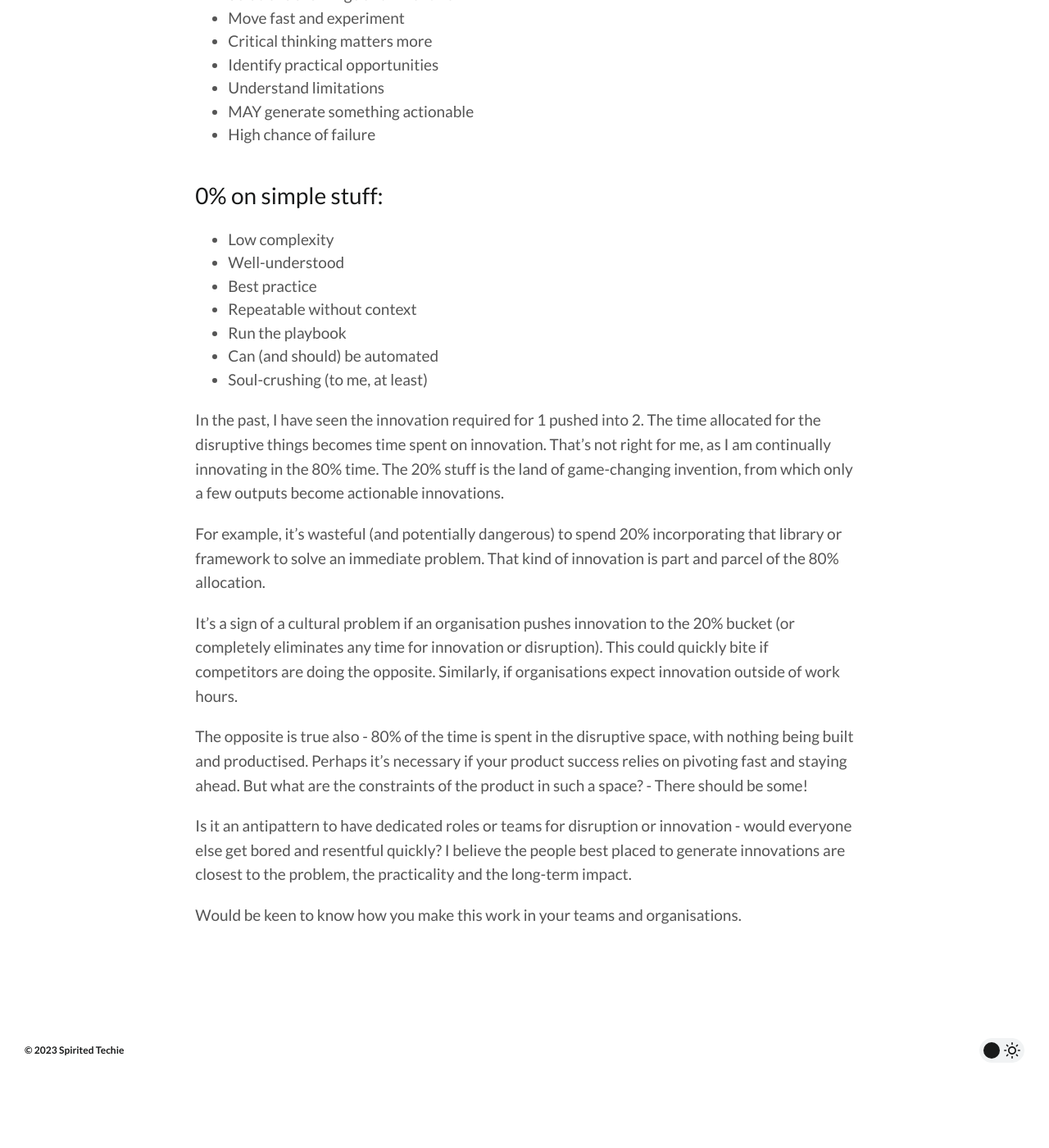
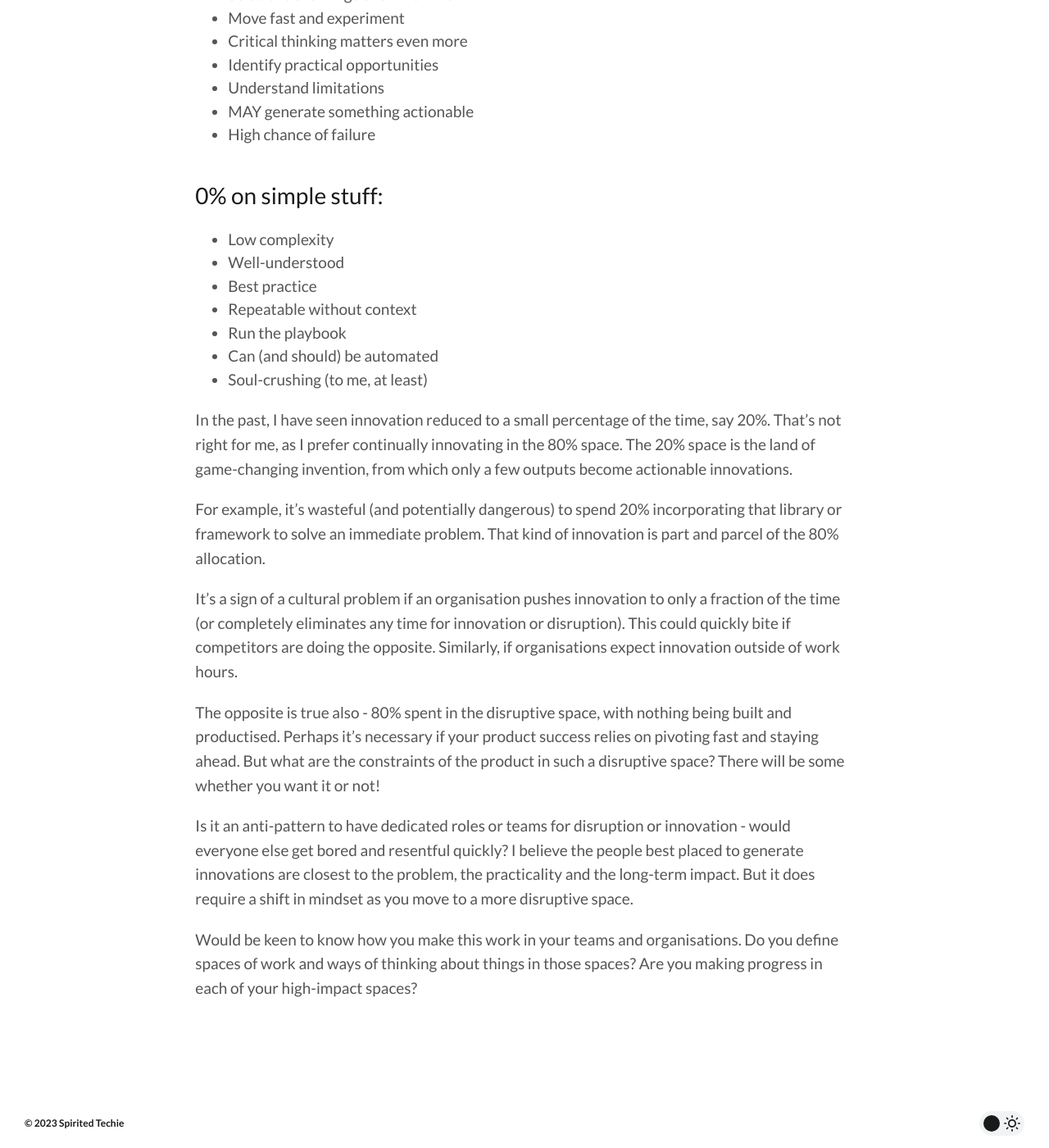
Before and after one commit to spiritedtechie/spiritedtechie.com, a Jekyll site: the page built from collections/_posts/2023-08-18-time-spend-on-different-kinds-of-work.md, in a window 1280 px wide and 1400 px high, scrolled down 1851 px. Shown: the whole window at 82% size. Built offline with Jekyll 4.4.1, drawn with Linux system fonts in a browser that asks for light colours; nearby versions of some CDN libraries; comment, search, counter and statistics services are not loaded; before the commit the page ends 3162 px from its top, so only the background shows below that; some of the changed text lies outside the part shown.

Commit message:
Tweaks to blog post

```diff
--- a/collections/_posts/2023-08-18-time-spend-on-different-kinds-of-work.md
+++ b/collections/_posts/2023-08-18-time-spend-on-different-kinds-of-work.md
@@ -26,10 +26,10 @@ The percentages are a personal choice shaped by context and experience. Proporti
 ## 10-20% on disruptive stuff:
 - Goal and problem is less clear
 - Understanding potential
-- Discover goals & problems
+- Discover goals, problems & products
 - Solutions are fringe and inventive
 - Move fast and experiment
-- Critical thinking matters more
+- Critical thinking matters even more
 - Identify practical opportunities
 - Understand limitations
 - MAY generate something actionable
@@ -44,14 +44,14 @@ The percentages are a personal choice shaped by context and experience. Proporti
 - Can (and should) be automated
 - Soul-crushing (to me, at least)
 
-In the past, I have seen the innovation required for 1 pushed into 2. The time allocated for the disruptive things becomes time spent on innovation. That's not right for me, as I am continually innovating in the 80% time. The 20% stuff is the land of game-changing invention, from which only a few outputs become actionable innovations.
+In the past, I have seen innovation reduced to a small percentage of the time, say 20%. That's not right for me, as I prefer continually innovating in the 80% space. The 20% space is the land of game-changing invention, from which only a few outputs become actionable innovations.
 
-For example, it's wasteful (and potentially dangerous) to spend 20%  incorporating that library or framework to solve an immediate problem. That kind of innovation is part and parcel of the 80% allocation.
+For example, it's wasteful (and potentially dangerous) to spend 20% incorporating that library or framework to solve an immediate problem. That kind of innovation is part and parcel of the 80% allocation.
 
-It's a sign of a cultural problem if an organisation pushes innovation to the 20% bucket (or completely eliminates any time for innovation or disruption). This could quickly bite if competitors are doing the opposite. Similarly, if organisations expect innovation outside of work hours.
+It's a sign of a cultural problem if an organisation pushes innovation to only a fraction of the time (or completely eliminates any time for innovation or disruption). This could quickly bite if competitors are doing the opposite. Similarly, if organisations expect innovation outside of work hours.
 
-The opposite is true also - 80% of the time is spent in the disruptive space, with nothing being built and productised. Perhaps it's necessary if your product success relies on pivoting fast and staying ahead. But what are the constraints of the product in such a space? - There should be some!
+The opposite is true also - 80% spent in the disruptive space, with nothing being built and productised. Perhaps it's necessary if your product success relies on pivoting fast and staying ahead. But what are the constraints of the product in such a disruptive space? There will be some whether you want it or not!
 
-Is it an antipattern to have dedicated roles or teams for disruption or innovation - would everyone else get bored and resentful quickly? I believe the people best placed to generate innovations are closest to the problem, the practicality and the long-term impact.
+Is it an anti-pattern to have dedicated roles or teams for disruption or innovation - would everyone else get bored and resentful quickly? I believe the people best placed to generate innovations are closest to the problem, the practicality and the long-term impact. But it does require a shift in mindset as you move to a more disruptive space.
 
-Would be keen to know how you make this work in your teams and organisations.
+Would be keen to know how you make this work in your teams and organisations. Do you define spaces of work and ways of thinking about things in those spaces? Are you making progress in each of your high-impact spaces?
```
Also changed, not shown: other parts of collections/_posts/2023-08-18-time-spend-on-different-kinds-of-work.md (+1 -1 lines).
